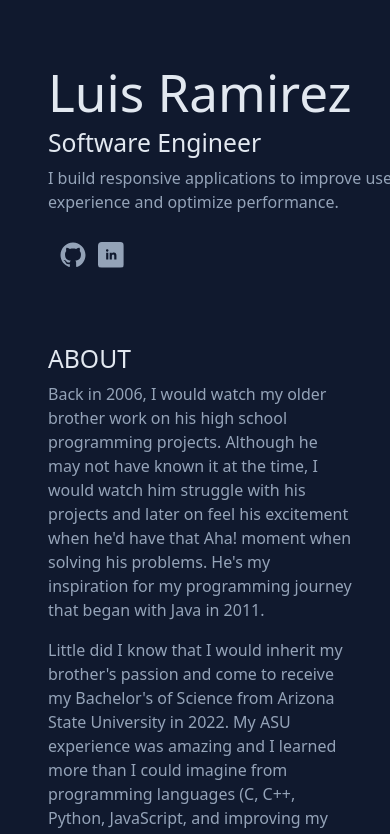
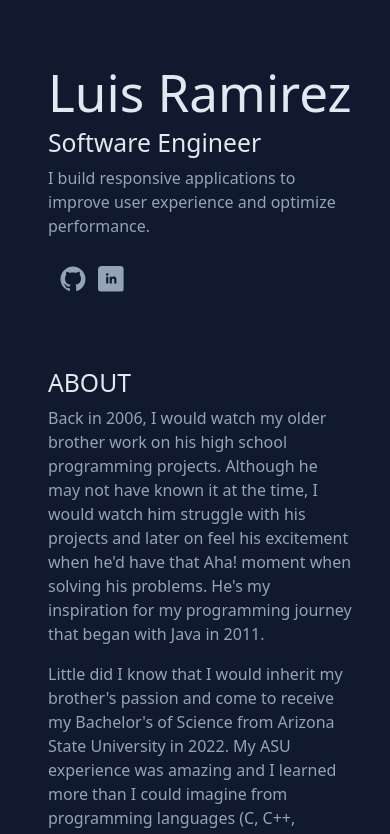
Before and after one commit to larami10/Portfolio, a React (Vite) app: page / in a window 390 px wide. Shown: the top 834 px of the page. Built offline with nearby package versions, Linux system fonts and the light colour scheme.

Commit message:
Fixed padding for mobile screens

```diff
--- a/src/App.css
+++ b/src/App.css
@@ -3,6 +3,7 @@
   margin: 0 auto;
   padding: 0;
   text-align: center;
+  background-color: #10192e;
 }
 
 #sections {
@@ -46,6 +47,7 @@
   @media only screen and (max-width: 991.98px) {
     position: relative;
     padding-left: 3rem;
+    padding-right: 3rem;
   }
 }
 
```
